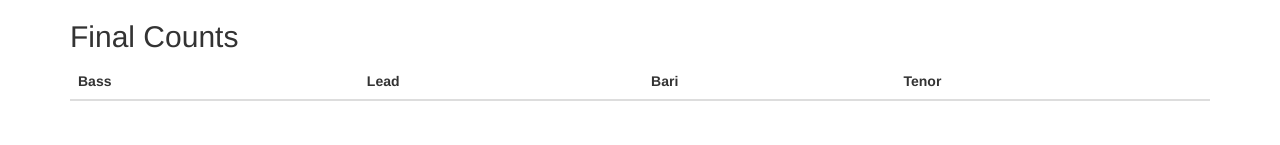
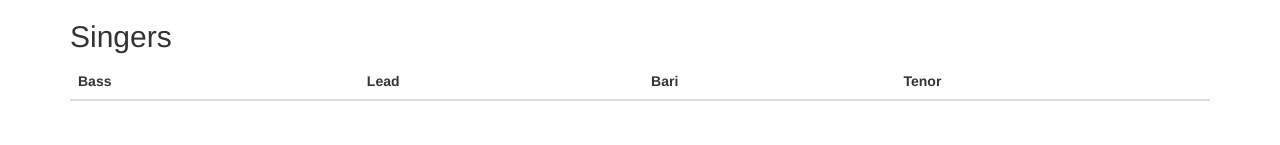
Before and after one commit to cepster/QuartetRandomizer, a website: page public/index.html in a window 1280 px wide. Shown: the top 145 px of the page. Drawn offline with nearby package versions, Linux system fonts and the light colour scheme; no server answers.

Commit message:
Title change

```diff
--- a/public/index.html
+++ b/public/index.html
@@ -15,7 +15,7 @@
   </head>
   <body>
       <div class="container">
-          <h2>Final Counts</h2>
+          <h2>Singers</h2>
           <table class="table">
               <thead>
                   <tr>
```
